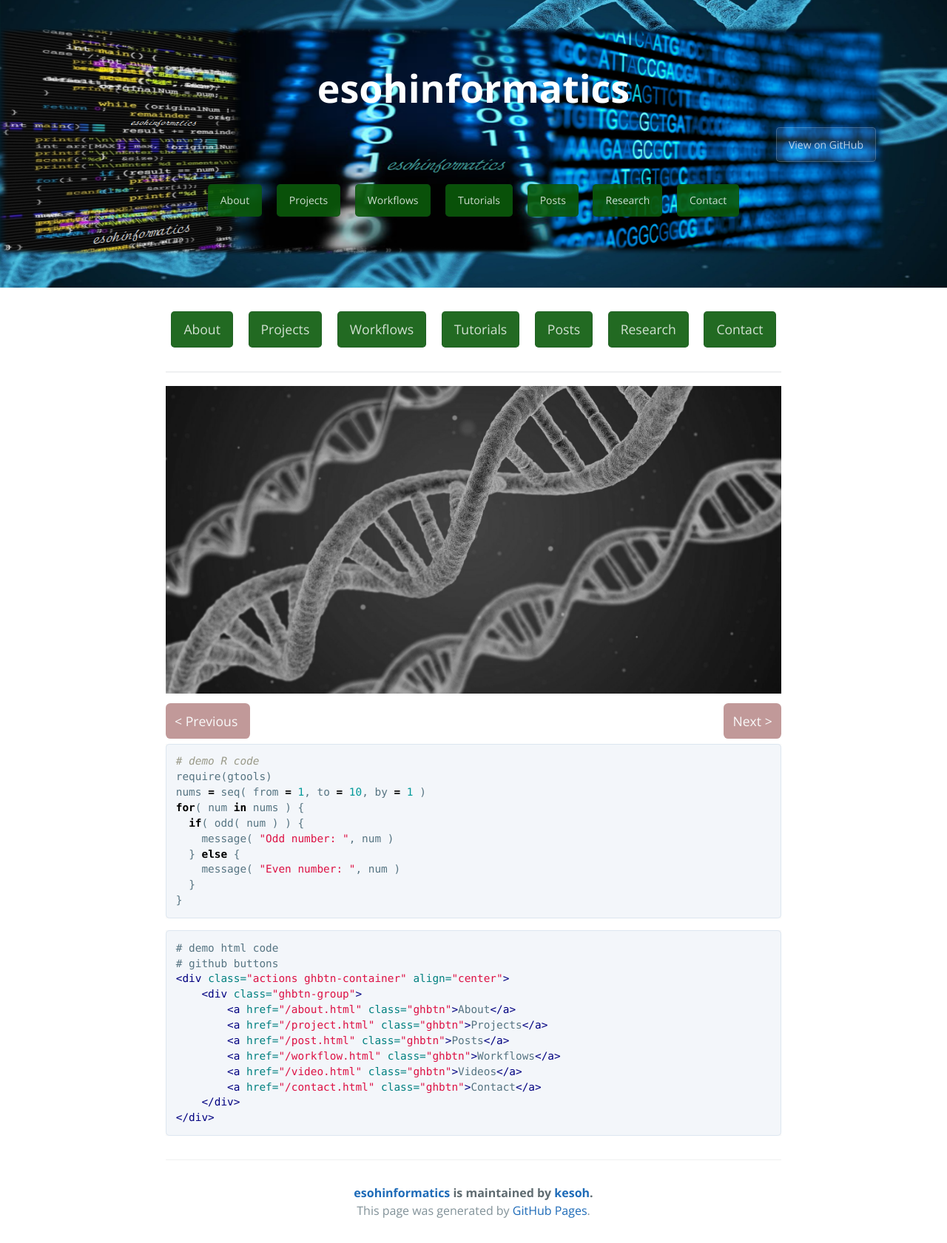
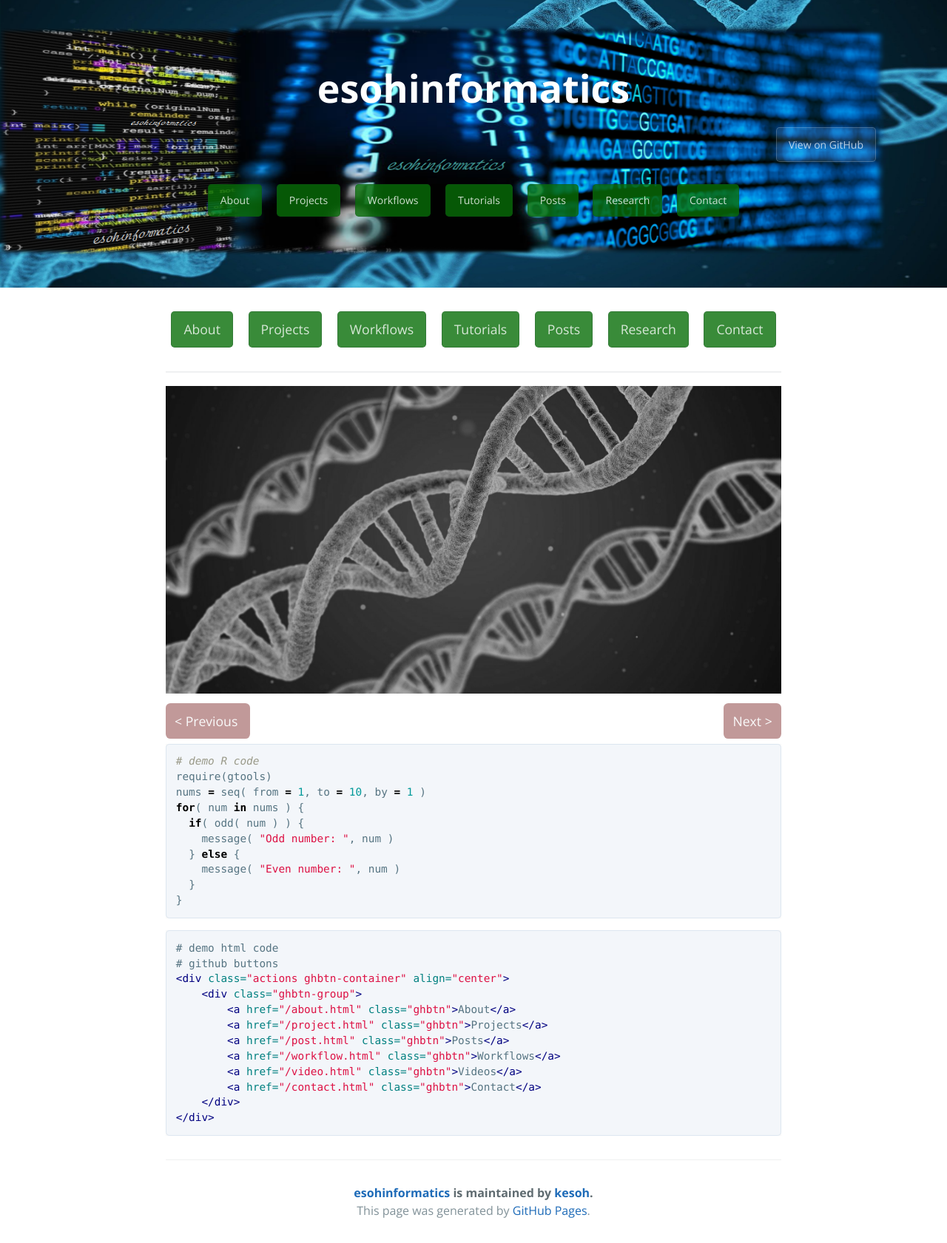
Before and after one commit to esohkevin/esohkevin.github.io, a Jekyll site: the page built from docs/index.md, in a window 1280 px wide. Shown: the whole page at 74% size. Built offline with Jekyll 4.4.1, drawn with Linux system fonts in a browser that asks for light colours; the repository's description, which GitHub fills in, is left out.

```diff
--- a/docs/_sass/jekyll-theme-cayman.scss
+++ b/docs/_sass/jekyll-theme-cayman.scss
@@ -110,7 +110,7 @@
   display: inline-block;
   margin-bottom: 1rem;
   color: rgba(255, 255, 255, 0.8);
-  background-color: rgba(10, 90, 10, 0.9);
+  background-color: rgba(8, 110, 8, 0.8);
   border-color: rgba(20, 59, 43, 0.2);
   border-style: solid;
   border-width: 1px;
```
